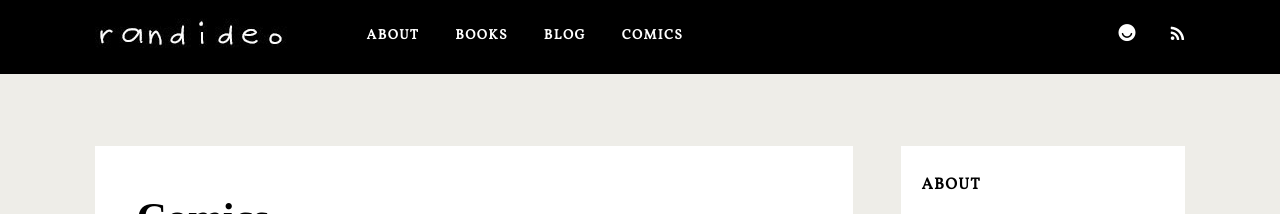
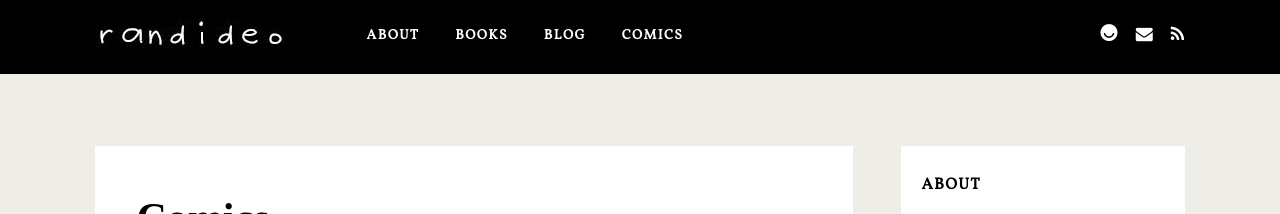
Before and after one commit to randideo/randideo.github.io, a Jekyll site: the page built from comics.html, in a window 1280 px wide. Shown: the top 214 px of the page. Built offline with Jekyll 4.4.1, drawn with Linux system fonts in a browser that asks for light colours; nearby versions of some CDN libraries; some web fonts are replaced; comment, search, counter and statistics services are not loaded.

Commit message:
Create header.html

```diff
--- a/_includes/header.html
+++ b/_includes/header.html
@@ -53,7 +53,7 @@
 <ul class='social-media-iconsnbt'>
 
 <li><a href="http://ello.co/randideo" target='_blank'><i data-icon="\eab6" class='icon-ello'></i></a></li>
-	<li><a href="http://tinyletter.com/randideo" target='_blank'><i data-icon="\eab6" class='icon-envelope'></i></a></li>
+	<li><a href="http://tinyletter.com/randideo" target='_blank'><i class='fa fa-envelope'></i></a></li>
 	<li><a href="#" target='_blank'><i class='fa fa-rss'></i></a></li>
 
 </ul>
```
